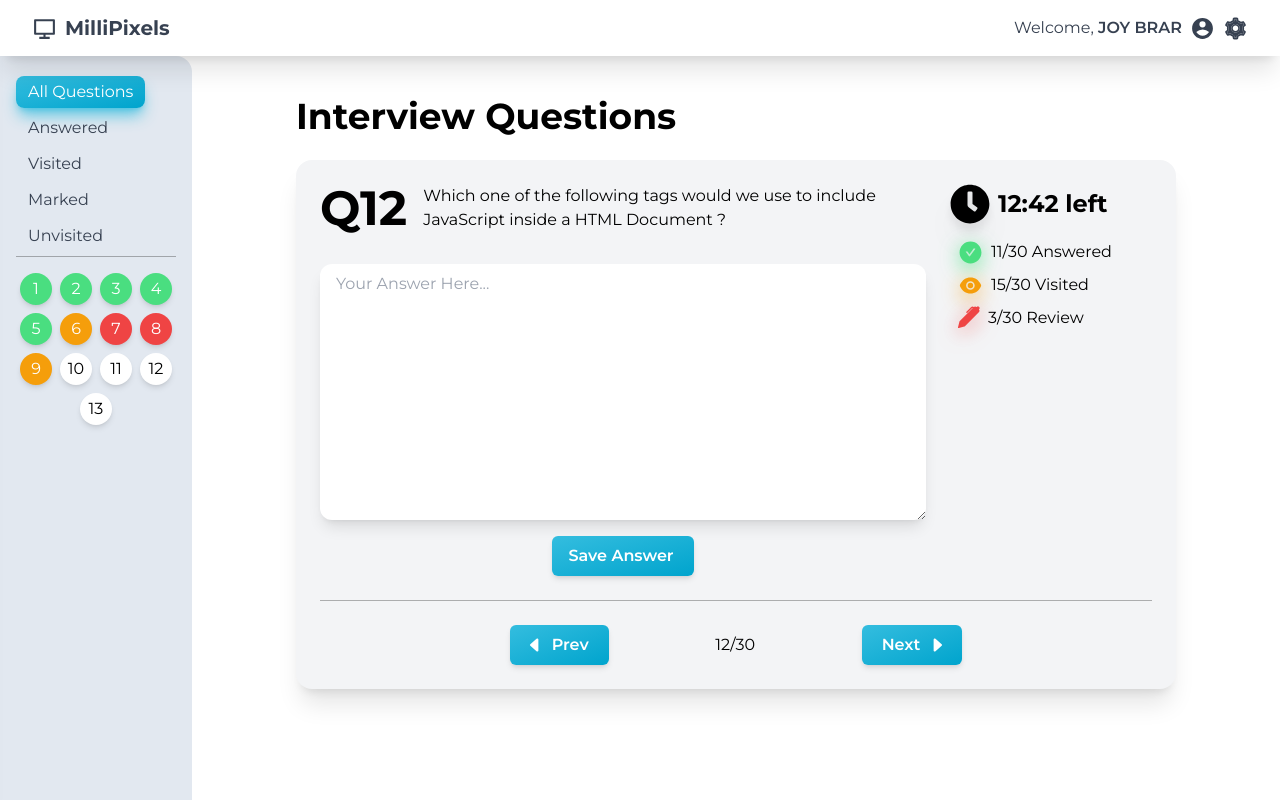
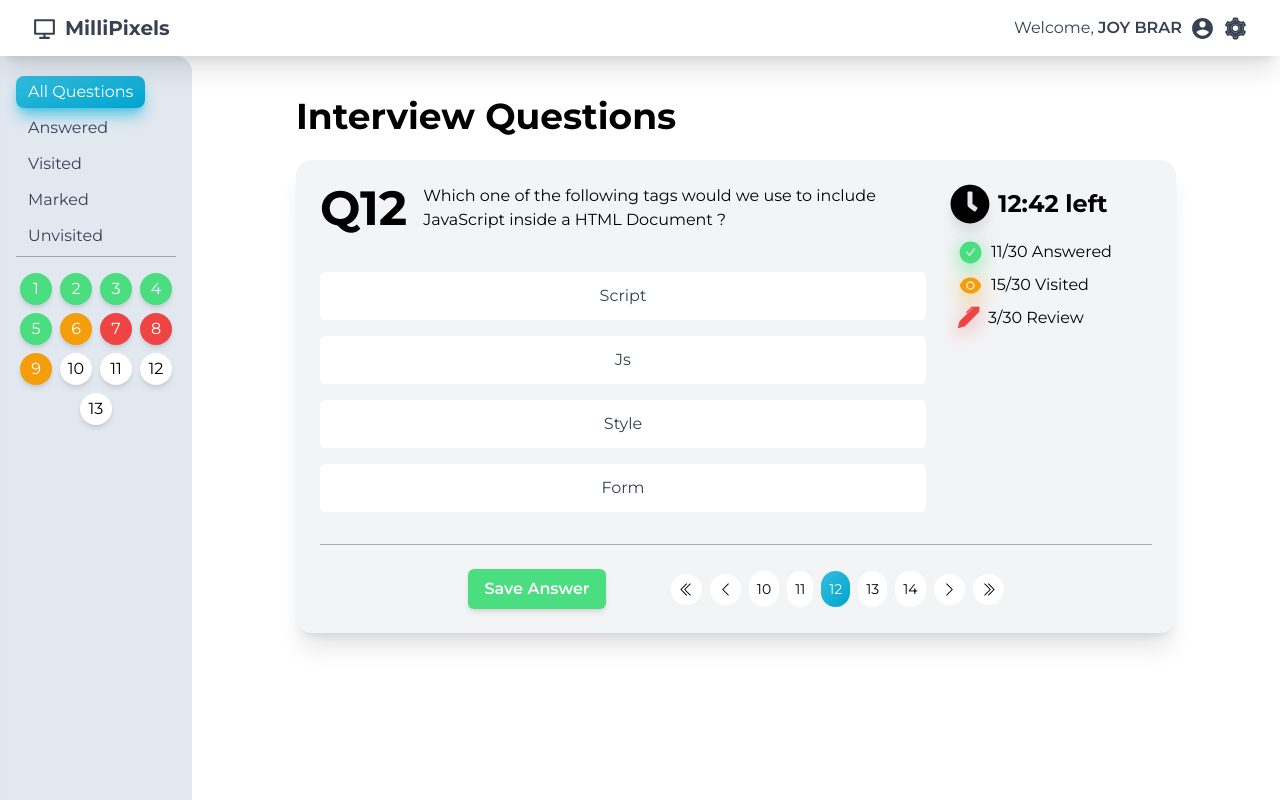
Before and after one commit to JoyBrar2001/Millipixels-Quest-UI, a Next.js app: page /candidate/question in a window 1280 px wide. Built offline with nearby package versions, Linux system fonts and the light colour scheme.

Commit message:
Added Pagination

```diff
--- a/Interfaces/index.ts
+++ b/Interfaces/index.ts
@@ -81,6 +81,11 @@ export interface TextQuestionProps{
   questionNumber: number,
   question: string,
 }
+export interface DraggableQuestionProps{
+  questionNumber: number,
+  question: string,
+  options: string[],
+}
 
 export interface QuizLiveStatsQuestionData{
   title: string,
--- /dev/null
+++ b/app/candidate/question/components/DraggableQuestion.tsx
@@ -0,0 +1,41 @@
+"use client"
+
+import { DraggableQuestionProps } from '@/Interfaces'
+import { useState } from 'react'
+import { Reorder, useDragControls, useMotionValue, DragControls } from 'framer-motion'
+import { MdDragHandle } from 'react-icons/md'
+
+const DraggableQuestion = ({ data }: { data: DraggableQuestionProps }) => {
+
+  const optionsList = ["Option 1", "Option 2", "Option 3", "Option 4", "Option 5"]
+
+  const [options, setOptions] = useState(data.options)
+  const handleReorder = ( newOptions: string[] ) => {
+    setOptions(newOptions)
+  }
+  const y = useMotionValue(0)
+
+  return (
+    <div className='flex flex-col'>
+      <div className='flex flex-row justify-start items-center gap-4 mb-8'>
+        <h1 className='text-5xl font-bold'>Q{data.questionNumber}</h1>
+        <p>{data.question}</p>
+      </div>
+      <ul className='flex flex-col w-fulll'>
+        <Reorder.Group layoutScroll className='flex-center flex-col gap-4' axis="y" onReorder={setOptions} values={options}>
+          {options.map((item) => (
+            <Reorder.Item
+              key={item}
+              value={item}
+              id={item}
+            >
+              <span className='bg-white px-4 py-2 text-center'>{item}</span>
+            </Reorder.Item>
+          ))}
+        </Reorder.Group>
+      </ul>
+    </div>
+  )
+}
+
+export default DraggableQuestion
--- a/app/candidate/question/page.tsx
+++ b/app/candidate/question/page.tsx
@@ -1,8 +1,9 @@
-import { BsCaretLeftFill, BsCaretRightFill } from 'react-icons/bs'
-import McqQuestion from './components/McqQuestion'
-import { McqQuestionData, QuizLiveStats, TextQuestionData } from '@/constants/data'
+import { DraggableQuestionData, McqQuestionData, QuizLiveStats, TextQuestionData } from '@/constants/data'
 import LiveStats from './components/LiveStats'
 import TextQuestion from './components/TextQuestion'
+import DraggableQuestion from './components/DraggableQuestion'
+import McqQuestion from './components/McqQuestion'
+import { BsChevronDoubleLeft, BsChevronLeft, BsChevronRight, BsChevronDoubleRight } from 'react-icons/bs'
 
 export default function Page() {
   return (
@@ -11,18 +12,48 @@ export default function Page() {
       <div className='flex flex-col bg-gray-100 p-6 rounded-2xl shadow-xl'>
         <div className='flex flex-col md:flex-row gap-6 pb-6 border-b-[1px] border-b-[#1f1f1f55]'>
           <div className='flex-center flex-col gap-4 w-full md:w-3/4 h-full'>
-            {/* <McqQuestion data = { McqQuestionData } /> */}
-            <TextQuestion data={ TextQuestionData } />
-            <button className='navigation-btn pr-5'><BsCaretLeftFill size={18} />Save Answer</button>
+            <McqQuestion data = { McqQuestionData } />
+            {/* <TextQuestion data={ TextQuestionData } /> */}
+            {/* <DraggableQuestion data={DraggableQuestionData} /> */}
           </div>
-
           <LiveStats data={ QuizLiveStats } />
         </div>
 
         <div className='w-[80%] mx-auto mt-8 md:mt-6 flex flex-row justify-evenly items-center'>
-          <button className='navigation-btn pr-5'><BsCaretLeftFill className='relative' size={18} /> Prev</button>
-          <p>12/30</p>
-          <button className='navigation-btn pl-5'>Next <BsCaretRightFill className='relative' size={18} /></button>
+          <button className='flex flex-row justify-center items-center gap-2 text-white font-semibold py-2 px-4 rounded-md shadow-md transition-all duration-150 hover:shadow-xl hover:shadow-green-400/40 bg-green-400'>
+            Save Answer
+          </button>
+          <div className="pagination flex-center gap-2">
+            <button className='bg-white hover:bg-gradient-to-br from-[#34BDDF] to-[#00A4CD] hover:text-white rounded-full p-2'>
+              <BsChevronDoubleLeft size={15} className='relative' />
+            </button>
+            <button className='bg-white hover:bg-gradient-to-br from-[#34BDDF] to-[#00A4CD] hover:text-white rounded-full p-2'>
+              <BsChevronLeft size={15} className='relative' />
+            </button>
+
+            <button className='bg-white hover:bg-gradient-to-br from-[#34BDDF] to-[#00A4CD] hover:text-white rounded-full p-2 text-sm'>
+              10
+            </button>
+            <button className='bg-white hover:bg-gradient-to-br from-[#34BDDF] to-[#00A4CD] hover:text-white rounded-full p-2 text-sm'>
+              11
+            </button>
+            <button className='bg-gradient-to-br from-[#34BDDF] to-[#00A4CD] text-white rounded-full p-2 text-sm'>
+              12
+            </button>
+            <button className='bg-white hover:bg-gradient-to-br from-[#34BDDF] to-[#00A4CD] hover:text-white rounded-full p-2 text-sm'>
+              13
+            </button>
+            <button className='bg-white hover:bg-gradient-to-br from-[#34BDDF] to-[#00A4CD] hover:text-white rounded-full p-2 text-sm'>
+              14
+            </button>
+
+            <button className='bg-white hover:bg-gradient-to-br from-[#34BDDF] to-[#00A4CD] hover:text-white rounded-full p-2'>
+              <BsChevronRight size={15} className='relative' />
+            </button>
+            <button className='bg-white hover:bg-gradient-to-br from-[#34BDDF] to-[#00A4CD] hover:text-white rounded-full p-2'>
+              <BsChevronDoubleRight size={15} className='relative' />
+            </button>
+          </div>
         </div>
       </div>
 
--- a/constants/data.ts
+++ b/constants/data.ts
@@ -189,10 +189,14 @@ export const McqQuestionData = {
   question: "Which one of the following tags would we use to include JavaScript inside a HTML Document ?",
   options: ["Script", "Js", "Style", "Form"]
 }
-
 export const TextQuestionData = {
   questionNumber: 12,
   question: "Which one of the following tags would we use to include JavaScript inside a HTML Document ?",
+}
+export const DraggableQuestionData = {
+  questionNumber: 12,
+  question: "Which one of the following tags would we use to include JavaScript inside a HTML Document ?",
+  options: ["Stage 1", "Stage 2", "Stage 3", "Stage 4"]
 }
 
 export const QuizLiveStats = {
--- /dev/null
+++ b/declarations.d.ts
@@ -0,0 +1,3 @@
+// NOTE: The declaration below was injected by `"framer"`
+// see https://www.framer.com/docs/guides/handshake for more information.
+declare module "https://framer.com/m/*";
--- a/package.json
+++ b/package.json
@@ -17,6 +17,8 @@
     "chart.js": "^4.3.0",
     "eslint": "8.42.0",
     "eslint-config-next": "13.4.4",
+    "framer": "^2.3.0",
+    "framer-motion": "^10.12.17",
     "next": "^13.4.4",
     "postcss": "8.4.24",
     "react": "^18.2.0",
```
Also changed, not shown: 1 other file (tests, documents, lock files or other folders).
